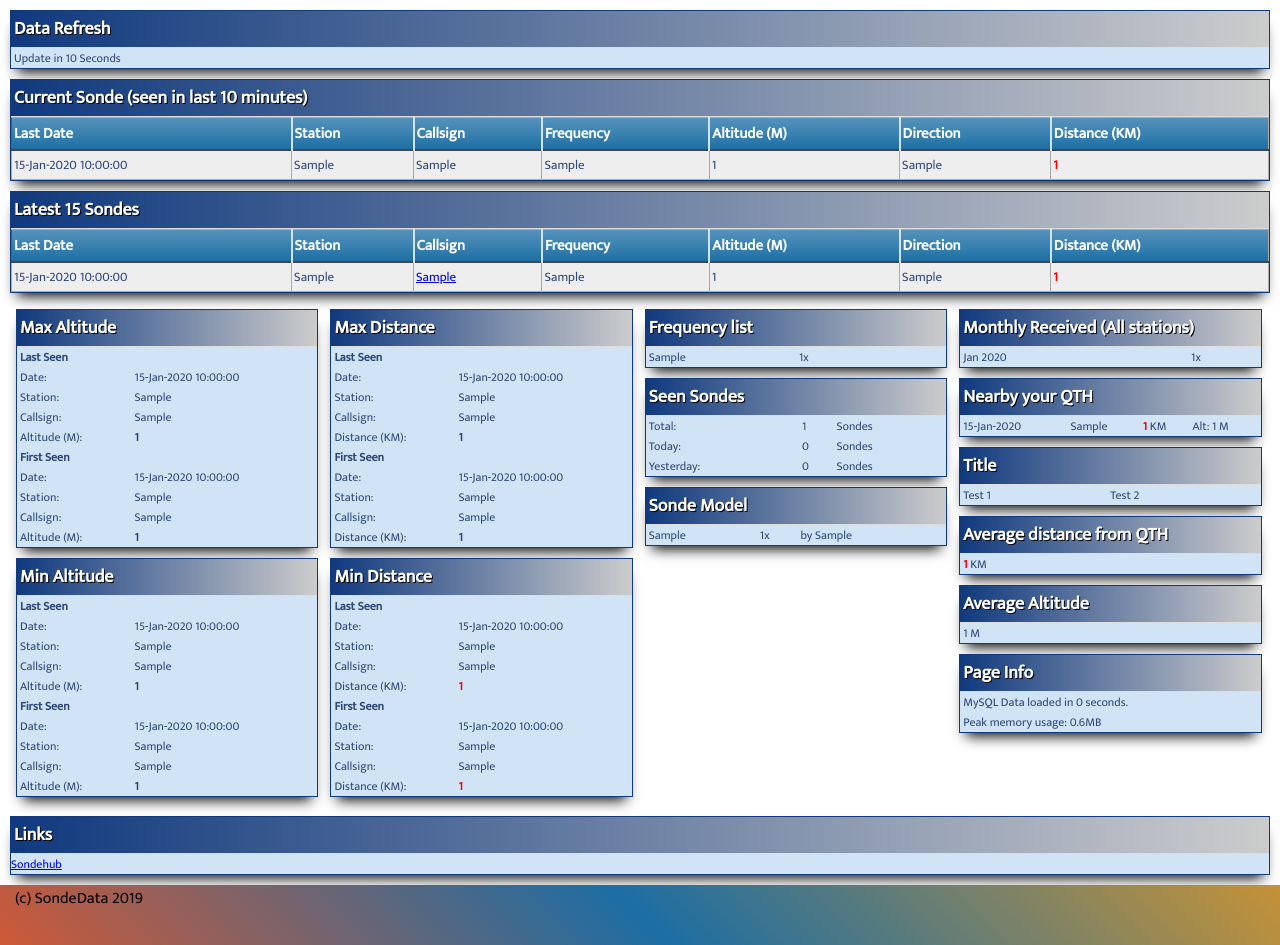
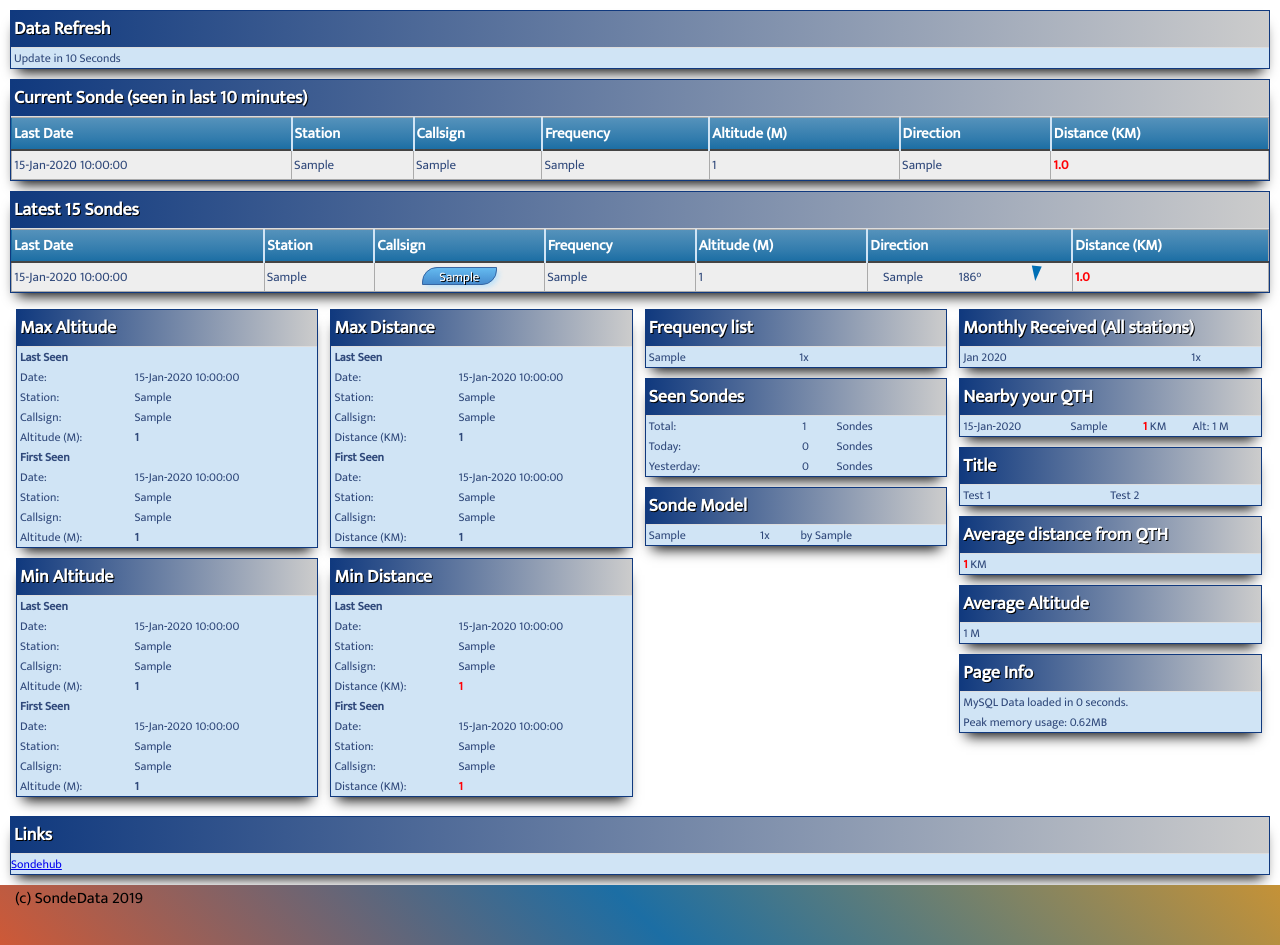
Before and after one commit to dterweij/autorx2mysql, a PHP site: page / in a window 1280 px wide. Shown: the part 80-1025 px from the top of the page. Run offline with PHP 8.4, Linux system fonts and the light colour scheme; tables that the repository leaves empty hold one stand-in row (values such as "Sample post").

Commit message:
New layout changes
* Added direction arrow
* Moved all configurable variables to config.php (rename config.example.php) so a new git pull/download wont overwrite your settings next times :-)

```diff
--- a/web/class-database.php
+++ b/web/class-database.php
@@ -1,4 +1,6 @@
 <?php
+include("config.php");
+
 class MyDb {
     // The database connection
     protected static $connection;
@@ -9,9 +11,11 @@ class MyDb {
      * @return bool false on failure / mysqli MySQLi object instance on success
      */
     public function connect() {
+		global $dbhost,$dbuser,$dbpass,$dbdb;
+
         // Try and connect to the database
         if(!isset(self::$connection)) {
-              self::$connection = new mysqli('192.168.0.91','autorx','f6vrpyqwjxaogW7J','autorx');
+              self::$connection = new mysqli($dbhost,$dbuser,$dbpass,$dbdb);
         }
 
         // If connection was not successful, handle the error
--- a/web/db_data.php
+++ b/web/db_data.php
@@ -1,9 +1,6 @@
 <?php
-$version = "SondeData 1.0";
-
+include("gfx.php");
 $dbt = new MyDb();
-$_nearbysonde = 10; // range within 10km
-//
 
 function MyDateFormat($last_date) {
 	$d = new DateTime($last_date);
@@ -34,12 +31,12 @@ for ($i = 0; $i <= ( $sondes - 1 ); $i++) {
 	$date = MyDateFormat($result[$i]['last_date']);
 	echo '<tr>';
  	echo '<td>'. $date . '</td>';
-	echo '<td>'. $result[$i]['station'] . '</td>';
+	echo '<td>'. _Station($result[$i]['station']) . '</td>';
 	echo '<td>'. $result[$i]['callsign'] . '</td>';
 	echo '<td>'. $result[$i]['freq'] . '</td>';
 	echo '<td>'. _Rounding($result[$i]['alt'],1) . '</td>';
 	echo '<td>'. $result[$i]['direction'] . '</td>';
-	$_distance = _Rounding($result[$i]['distance'],1);
+	$_distance = number_format(_Rounding($result[$i]['distance'],1), 1);
 	// Closer then 10 KM? give it a color
 	if ( $_distance < $_nearbysonde ) {
 	$_distance = '<span class="sondeisclose">' . $_distance . '</span>';
@@ -51,7 +48,7 @@ echo '</tbody></table>';
 }
 
 function TableLatestSondes($si) {
-global $dbt,$_nearbysonde;
+global $dbt,$_nearbysonde,$mylon,$mylat;
 
 $result = $dbt -> getlatestSondes($si);
 $sondes = count($result);
@@ -71,21 +68,41 @@ for ($i = 0; $i <= ( $sondes - 1 ); $i++) {
 	$date = MyDateFormat($result[$i]['last_date']);
 	echo '<tr>';
  	echo '<td>'. $date . '</td>';
-	echo '<td>'. $result[$i]['station'] . '</td>';
+	echo '<td>'. _Station($result[$i]['station']) . '</td>';
 	$sondenumber = $result[$i]['callsign'];
-	// Seems radiosondy and auto_rx uses different serial numbers?
-	// ToDo: DFM06 and IMET? is it always DFM09-18 to replace?
+	// Skip DFM as radiosondy and Radio_auto_rx uses different serials
 	if ($result[$i]['model'] == "DFM") {
-		$sondenumber = str_replace("DFM09-18","DF9",$sondenumber);
+		echo '<td align="center">'. $result[$i]['callsign'] . '</td>';
+	} else {
+		echo '<td align="center"><a href="https://radiosondy.info/sonde.php?sondenumber='. $sondenumber . '" target="new" class="linkbutton">' . $result[$i]['callsign'] . '</a></td>';
 	}
-	echo '<td><a href="https://radiosondy.info/sonde.php?sondenumber='. $sondenumber . '" target="new">' . $result[$i]['callsign'] . '</a></td>';
 	echo '<td>'. $result[$i]['freq'] . '</td>';
 	echo '<td>'. _Rounding($result[$i]['alt'],1) . '</td>';
-	echo '<td>'. $result[$i]['direction'] . '</td>';
-	$_distance = _Rounding($result[$i]['distance'],1);
-	// Closer then 10 KM from your QTH? give it a color
+
+	$bearing = _Rounding(_bearing($mylat,$mylon,$result[$i]['lat'],$result[$i]['lon']),0);
+	echo '<td align="center" valign="middle">';
+	echo '<div class="divTable myTable2">';
+    echo '<div class="divTableBody">';
+    echo '<div class="divTableRow">';
+
+	echo '<div class="divTableCell" style="width: 33%;">';
+	echo $result[$i]['direction'];
+	echo '</div>';
+
+	echo '<div class="divTableCell" style="width: 33%;">';
+	echo $bearing . '&deg;';
+	echo '</div>';
+
+	echo '<div id="adir" class="divTableCell" style="width: 33%;">';
+	echo '<i class="arrow" style="'. arrowdirection($bearing). '"></i>';
+	echo '<div>';
+
+	echo '</div></div></div>';
+	echo '</td>';
+
+	$_distance = number_format(_Rounding($result[$i]['distance'],1), 1);
 	if ( $_distance < $_nearbysonde ) {
-	$_distance = '<span class="sondeisclose">' . $_distance . '</span>';
+		$_distance = '<span class="sondeisclose">' . $_distance . '</span>';
 	}
 	echo '<td>'. $_distance . '</td>';
 	echo '</tr>';
@@ -120,7 +137,7 @@ function MaxAlt() {
 
 		echo '<div class="divTableRow">';
 		echo '<div class="divTableCell">Station:</div>';
-		echo '<div class="divTableCell">'. $result[$i]['station'] . '</div>';
+		echo '<div class="divTableCell">'. _Station($result[$i]['station']) . '</div>';
 		echo '</div>';
 
 		echo '<div class="divTableRow">';
@@ -161,7 +178,7 @@ function MinAlt() {
 
 		echo '<div class="divTableRow">';
 		echo '<div class="divTableCell">Station:</div>';
-		echo '<div class="divTableCell">'. $result[$i]['station'] . '</div>';
+		echo '<div class="divTableCell">'. _Station($result[$i]['station']) . '</div>';
 		echo '</div>';
 
 		echo '<div class="divTableRow">';
@@ -201,7 +218,7 @@ function FirstMaxAlt() {
 
 		echo '<div class="divTableRow">';
 		echo '<div class="divTableCell">Station:</div>';
-		echo '<div class="divTableCell">'. $result[$i]['station'] . '</div>';
+		echo '<div class="divTableCell">'. _Station($result[$i]['station']) . '</div>';
 		echo '</div>';
 
 		echo '<div class="divTableRow">';
@@ -242,7 +259,7 @@ function FirstMinAlt() {
 
 		echo '<div class="divTableRow">';
 		echo '<div class="divTableCell">Station:</div>';
-		echo '<div class="divTableCell">'. $result[$i]['station'] . '</div>';
+		echo '<div class="divTableCell">'. _Station($result[$i]['station']) . '</div>';
 		echo '</div>';
 
 		echo '<div class="divTableRow">';
@@ -284,7 +301,7 @@ function MaxDistance() {
 
 		echo '<div class="divTableRow">';
 		echo '<div class="divTableCell">Station:</div>';
-		echo '<div class="divTableCell">'. $result[$i]['station'] . '</div>';
+		echo '<div class="divTableCell">'. _Station($result[$i]['station']) . '</div>';
 		echo '</div>';
 
 		echo '<div class="divTableRow">';
@@ -325,7 +342,7 @@ function MinDistance() {
 
 		echo '<div class="divTableRow">';
 		echo '<div class="divTableCell">Station:</div>';
-		echo '<div class="divTableCell">'. $result[$i]['station'] . '</div>';
+		echo '<div class="divTableCell">'. _Station($result[$i]['station']) . '</div>';
 		echo '</div>';
 
 		echo '<div class="divTableRow">';
@@ -371,7 +388,7 @@ function FirstMaxDistance() {
 
 		echo '<div class="divTableRow">';
 		echo '<div class="divTableCell">Station:</div>';
-		echo '<div class="divTableCell">'. $result[$i]['station'] . '</div>';
+		echo '<div class="divTableCell">'. _Station($result[$i]['station']) . '</div>';
 		echo '</div>';
 
 		echo '<div class="divTableRow">';
@@ -412,7 +429,7 @@ function FirstMinDistance() {
 
 		echo '<div class="divTableRow">';
 		echo '<div class="divTableCell">Station:</div>';
-		echo '<div class="divTableCell">'. $result[$i]['station'] . '</div>';
+		echo '<div class="divTableCell">'. _Station($result[$i]['station']) . '</div>';
 		echo '</div>';
 
 		echo '<div class="divTableRow">';
@@ -466,7 +483,7 @@ function Model() {
 		echo '<div class="divTableRow">';
 		echo '<div class="divTableCell">'. $result[$i]['model'] . '</div>';
  		echo '<div class="divTableCell">'. $result[$i]['cnt'] . 'x</div>';
-		echo '<div class="divTableCell">by '. $result[$i]['station'] .'</div>';
+		echo '<div class="divTableCell">by '. _Station($result[$i]['station']) .'</div>';
 		echo '</div>';
 	}
 	echo '</div></div>';
@@ -628,3 +645,8 @@ function _Rounding($value, $place = 1){
 		}
 	return $value / (pow(10, $place));
 }
+
+// Remove the standard suffix from station name
+function _Station($station) {
+	return str_replace("_AUTO_RX","",$station);
+}
--- /dev/null
+++ b/web/gfx.php
@@ -0,0 +1,11 @@
+<?php
+
+function arrowdirection($deg) {
+	$style = '-moz-transform: rotate(' . $deg . 'deg); -webkit-transform: rotate(' . $deg . 'deg); -o-transform: rotate(' . $deg . 'deg); -ms-transform: rotate(' . $deg . 'deg); transform: rotate(' . $deg . 'deg); }';
+	return $style;
+}
+
+function _bearing($lat1, $lon1, $lat2, $lon2) {
+ $bearing = (rad2deg(atan2(sin(deg2rad($lon2) - deg2rad($lon1)) * cos(deg2rad($lat2)), cos(deg2rad($lat1)) * sin(deg2rad($lat2)) - sin(deg2rad($lat1)) * cos(deg2rad($lat2)) * cos(deg2rad($lon2) - deg2rad($lon1)))) + 360) % 360;
+ return $bearing;
+}
--- a/web/index.php
+++ b/web/index.php
@@ -1,14 +1,7 @@
 <?php
-//
-// ######################## TURN OFF ALL ERRORS #############################
-//
-//
-//
-ini_set('error_reporting', -1);
-ini_set('display_errors', 0);
+include("config.php");
 include("class-database.php");
 include("db_data.php");
-
 ?>
 <!DOCTYPE html>
 <html>
--- a/web/style.css
+++ b/web/style.css
@@ -51,13 +51,13 @@ td {
 	padding: 0px;
 }
 .ar {
-    text-align: right;
+	text-align: right;
 }
 .al {
-    text-align: left;
+	text-align: left;
 }
 .half {
-    width: 50%;
+	width: 50%;
 }
 html, body {
 	margin: 0px;
@@ -90,7 +90,6 @@ html, body {
 	height: 60px;
 	background: linear-gradient(45deg, rgb(206, 89, 55) 0%, rgb(28, 110, 164) 50%, rgb(197, 146, 55) 100%);
 }
-
 table.blueTable {
 	margin-top: 0px;
 	margin-bottom: 0px;
@@ -98,7 +97,6 @@ table.blueTable {
 	border-bottom: 1px solid rgb(28, 110, 164);
 	border-left: 1px solid rgb(28, 110, 164);
 	border-right: 1px solid rgb(28, 110, 164);
-
 	background-color: rgb(238, 238, 238);
 	width: 100%;
 	text-align: left;
@@ -109,10 +107,8 @@ table.blueTable th {
 	border-bottom: 1px solid rgb(170, 170, 170);
 	border-left: 1px solid rgb(170, 170, 170);
 	border-right: 1px solid rgb(170, 170, 170);
-
 	padding: 3px 2px;
 }
-
 table.blueTable td {
 	border: 1px solid rgb(170, 170, 170);
 	padding: 3px 2px;
@@ -204,7 +200,17 @@ div.myTable {
 	border-collapse: collapse;
 	background-color: rgb(208, 228, 245);
 }
+div.myTable2 {
+	width: 100%;
+	border-collapse: collapse;
+}
 .divTable.myTable .divTableCell, .divTable.myTable .divTableHead {
+	padding-left: 3px;
+	padding-right: 3px;
+	padding-top: 0px;
+	padding-bottom: 0px;
+}
+.divTable.myTable2 .divTableCell, .divTable.myTable2 .divTableHead {
 	padding-left: 3px;
 	padding-right: 3px;
 	padding-top: 0px;
@@ -231,6 +237,58 @@ div.myTable {
 .divTableBody {
 	display: table-row-group;
 }
+#adir i {
+	display: inline-block;
+	width: 0;
+	height: 0;
+	border-style: solid;
+	border-width: 0 5px 15px 5px;
+	border-color: transparent transparent #006FB5 transparent;
+}
+.linkbutton {
+	-moz-box-shadow: 3px 3px 5px -1px #bee2f9;
+	-webkit-box-shadow: 3px 3px 5px -1px #bee2f9;
+	box-shadow: 3px 3px 5px -1px #bee2f9;
+	background: -webkit-gradient( linear, left top, left bottom, color-stop(0.05, #63b8ee), color-stop(1, #468ccf) );
+	background: -moz-linear-gradient( center top, #63b8ee 5%, #468ccf 100% );
+ 	filter:progid:DXImageTransform.Microsoft.gradient(startColorstr='#63b8ee', endColorstr='#468ccf');
+	background-color: #63b8ee;
+	-webkit-border-top-left-radius: 15px;
+	-moz-border-radius-topleft: 15px;
+	border-top-left-radius: 15px;
+	-webkit-border-top-right-radius: 0px;
+	-moz-border-radius-topright: 0px;
+	border-top-right-radius: 0px;
+	-webkit-border-bottom-right-radius: 15px;
+	-moz-border-radius-bottomright: 15px;
+	border-bottom-right-radius: 15px;
+	-webkit-border-bottom-left-radius: 0px;
+	-moz-border-radius-bottomleft: 0px;
+	border-bottom-left-radius: 0px;
+	text-indent: 0px;
+	border: 1px solid #3866a3;
+	display: inline-block;
+	color: #14396a;
+	color: #fff;
+	font-weight: normal;
+	font-style: normal;
+	height: 18px;
+	line-height: 18px;
+	width: 75px;
+	text-decoration: none;
+	text-align: center;
+	text-shadow: 1px 1px 0px #000;
+}
+.linkbutton:hover {
+	background: -webkit-gradient( linear, left top, left bottom, color-stop(0.05, #468ccf), color-stop(1, #63b8ee) );
+	background: -moz-linear-gradient( center top, #468ccf 5%, #63b8ee 100% );
+ 	filter:progid:DXImageTransform.Microsoft.gradient(startColorstr='#468ccf', endColorstr='#63b8ee');
+	background-color: #468ccf;
+}
+.linkbutton:active {
+	position: relative;
+	top: 1px;
+}
 
 @media only screen and (max-width: 1000px) {
 .column {
```
Also changed, not shown: web/config.example.php (added, +15 -0 lines).
